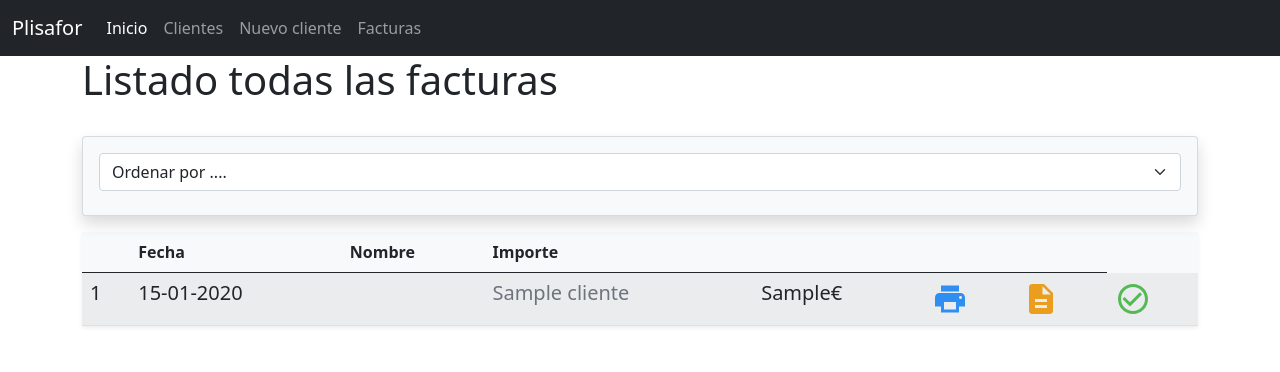
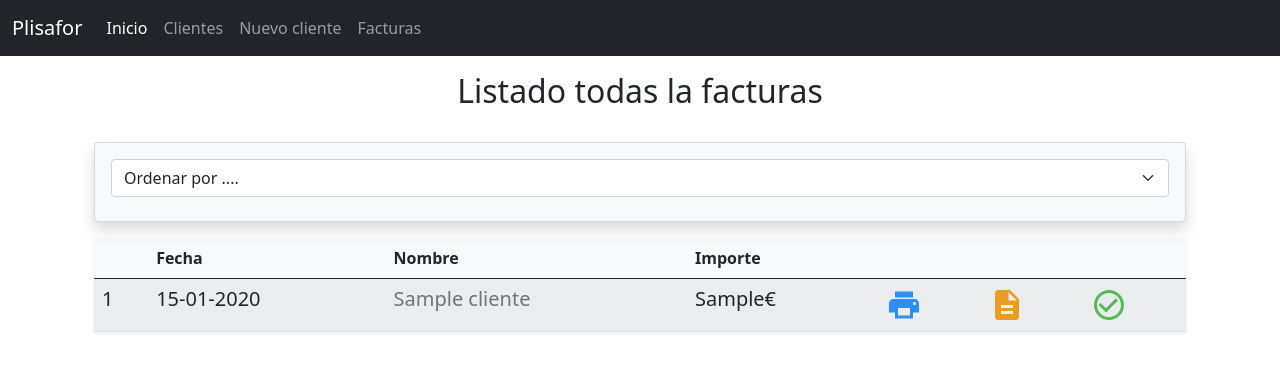
Before and after one commit to backglass/alphaPli, a Flask app: page /facturas in a window 1280 px wide. Shown: the top 372 px of the page. Run offline with Flask 2, Linux system fonts and the light colour scheme; tables that the repository leaves empty hold one stand-in row (values such as "Sample post"); lists and menus that the app fills with data are empty.

Commit message:
El texto principal se ha centrado

```diff
--- a/templates/facturas.html
+++ b/templates/facturas.html
@@ -41,9 +41,10 @@
     background: #dbdfe5;
   }
   </style>
-  <div class="container-md">
-    <h1>Listado todas las facturas</h1>
-    <br>
+  <div class="container">
+    <h2 class="text-center mt-3">Listado todas la facturas</h2><br>
+
+    <div class="container">
 
     <!-- Aqui se muestra una targeta de boostrap con los datos del cliente
          son recogidos de la variable  cliente que retorna el servidor -->
@@ -95,32 +96,33 @@
                 <th scope="row">
                   <h5>{{ factura.fecha.strftime('%d-%m-%Y') }}</h5>
                 </th>
-                <td >
 
-                <td>
+                  <th scope="row">
+
                   <a href="{{ url_for ('ver_cliente', ver_cliente = factura.cliente.nif) }}" class="table_link link-secondary">
                       <h5> {{ factura.cliente.nombre }}</a></h5>
+                  </th>
 
-                </td>
+
               </a>
-                <td>
+                <th scope="row">
                   <h5>{{ factura.total }}€</h5>
-                </td>
-                <td><a href="{{ url_for ('ver_factura', num = factura.num)  }}"><img class="iconoazul" ,
-                      src="/static/icons/print.svg"></a></td>
-                <td><a href="{{ url_for ('editar_factura', num = factura.num)  }}"><img class="icononaranja"
-                      src="/static/icons/visibility.svg"></a></a></td>
+                </th>
+                <th scope="row"><a href="{{ url_for ('ver_factura', num = factura.num)  }}"><img class="iconoazul" ,
+                      src="/static/icons/print.svg"></a></th>
+                <th scope="row"><a href="{{ url_for ('editar_factura', num = factura.num)  }}"><img class="icononaranja"
+                      src="/static/icons/visibility.svg"></a></th>
 
                 <!-- Si factura.pagada es true, se pone iconito verde, si no iconito rojo, y pone nombre "si_pagada para el verde y "no_pagada para el rojo -->
                 {% if factura.pagada %}
 
-                <td><img class="iconoverde" id="{{ factura.num }}" name="si_pagada" src="/static/icons/check.svg"
-                    onclick="foo.call(this)"></td>
+                <th scope="row"><img class="iconoverde" id="{{ factura.num }}" name="si_pagada" src="/static/icons/check.svg"
+                    onclick="foo.call(this)"></th>
                 <!-- Cuando se hace click en el icono
                                                                                                                                                         lanza foo(cambiara el estado de la factura)-->
                 {% else %}
-                <td><img class="iconorojo" id="{{ factura.num }}" name="no_pagada" src="/static/icons/check.svg"
-                    onclick="foo.call(this)"> </td> <!-- Lo mismo-->
+                <th scope="row"><img class="iconorojo" id="{{ factura.num }}" name="no_pagada" src="/static/icons/check.svg"
+                    onclick="foo.call(this)"> </th> <!-- Lo mismo-->
                 {% endif %}
 
 
```
